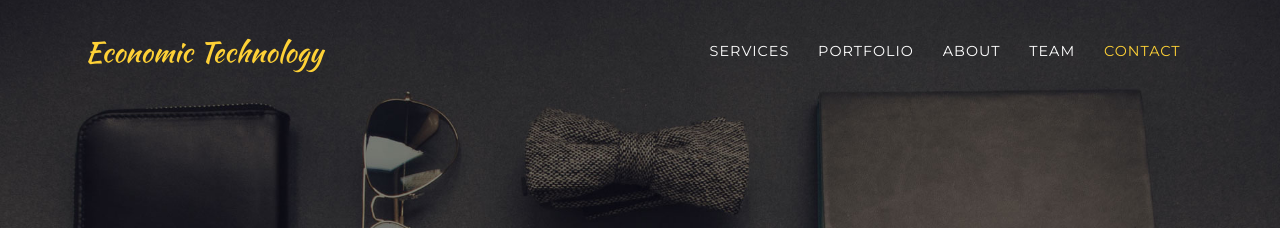
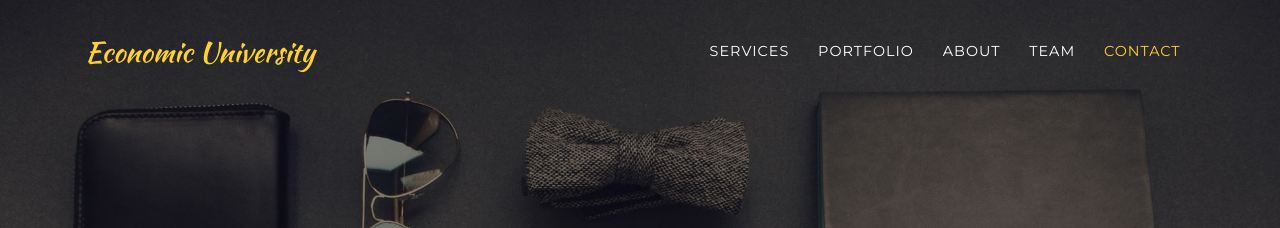
Before and after one commit to MinhTriMai/etgroup.ueh, a Jekyll site: the page index.html, which Jekyll copies as it is, in a window 1280 px wide. Shown: the top 228 px of the page. Built offline with Jekyll 4.4.1, drawn with Linux system fonts in a browser that asks for light colours; some web fonts are replaced.

Commit message:
Update index.html

```diff
--- a/index.html
+++ b/index.html
@@ -30,7 +30,7 @@
     <!-- Navigation -->
     <nav class="navbar navbar-expand-lg navbar-dark fixed-top" id="mainNav">
       <div class="container">
-        <a class="navbar-brand js-scroll-trigger" href="#page-top">Economic Technology</a>
+        <a class="navbar-brand js-scroll-trigger" href="#page-top">Economic University</a>
         <button class="navbar-toggler navbar-toggler-right" type="button" data-toggle="collapse" data-target="#navbarResponsive" aria-controls="navbarResponsive" aria-expanded="false" aria-label="Toggle navigation">
           Menu
           <i class="fas fa-bars"></i>
```
